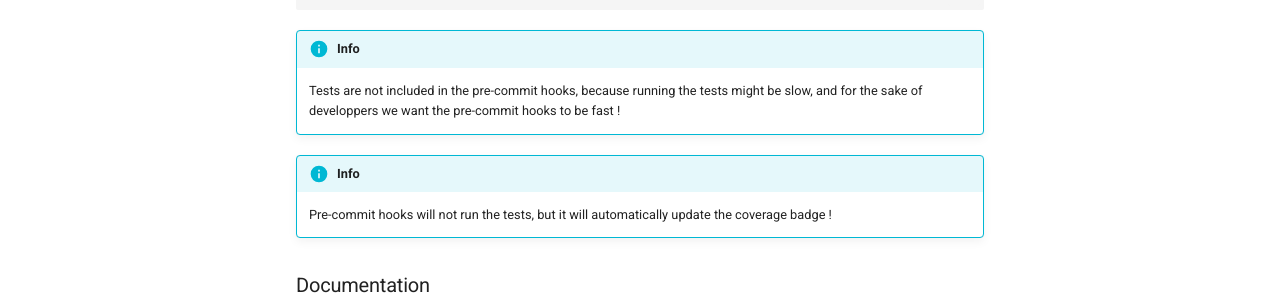
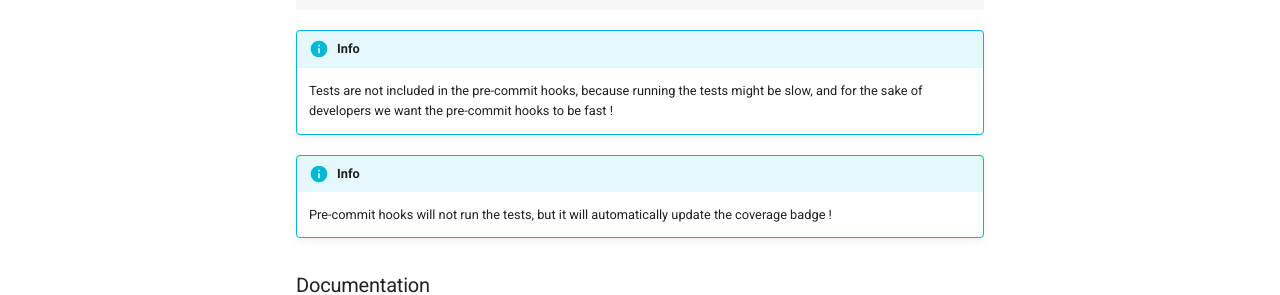
Before and after one commit to FleksySDK/kebbie, an MkDocs documentation site: the page built from docs/index.md, in a window 1280 px wide and 900 px high, scrolled down 2520 px. Shown: the part 412-707 px from the top of the window. Built offline with MkDocs 1.6.1 and Material for MkDocs 9.7.7, drawn with Linux system fonts in a browser that asks for light colours; comment, search, counter and statistics services are not loaded; the version menu is left out.

Commit message:
📝 Fix typos in docs

````diff
--- a/docs/index.md
+++ b/docs/index.md
@@ -112,7 +112,7 @@ pytest
 ```
 
 !!! info
-    Tests are not included in the pre-commit hooks, because running the tests might be slow, and for the sake of developpers we want the pre-commit hooks to be fast !
+    Tests are not included in the pre-commit hooks, because running the tests might be slow, and for the sake of developers we want the pre-commit hooks to be fast !
 
 !!! info
     Pre-commit hooks will not run the tests, but it will automatically update the coverage badge !
````
Also changed, not shown: README.md (+1 -1 lines).
